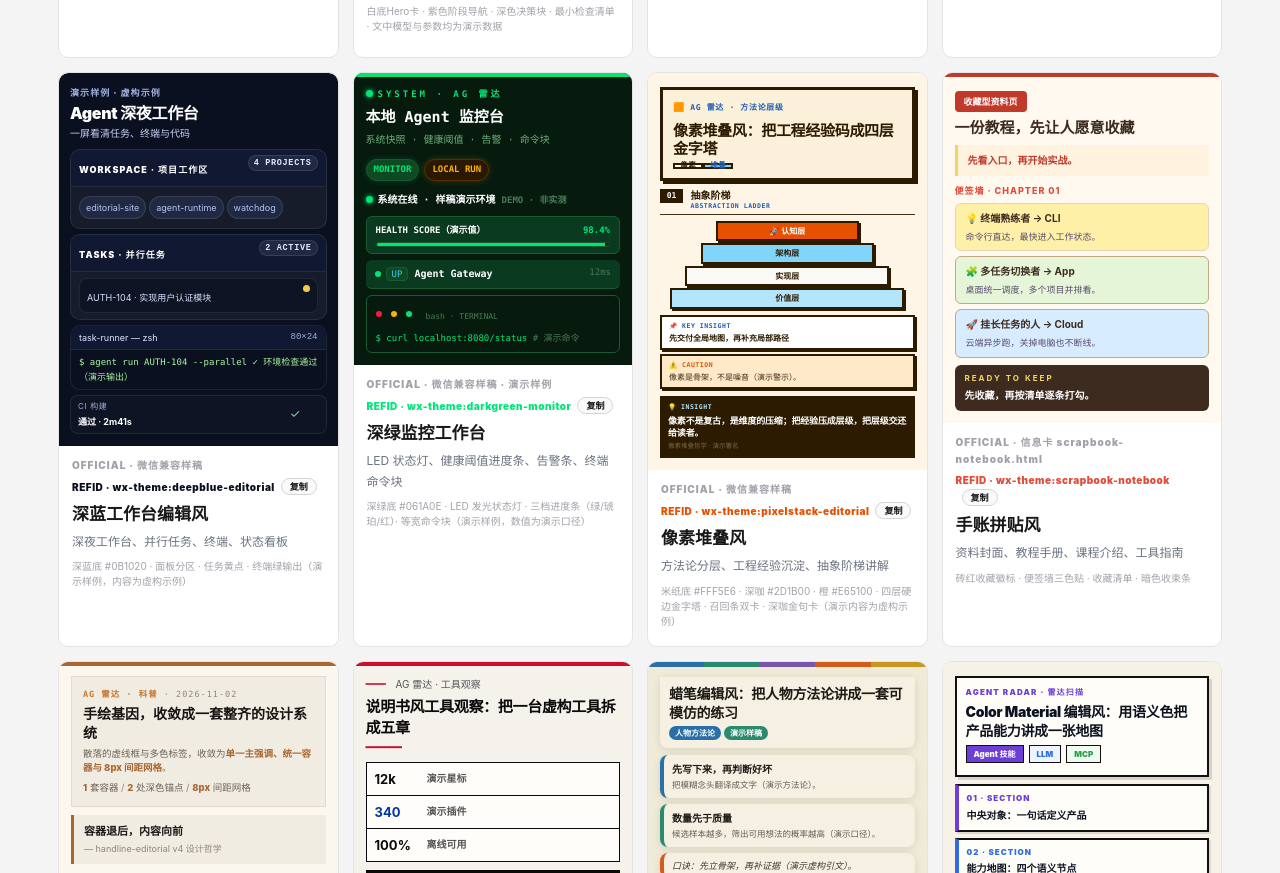
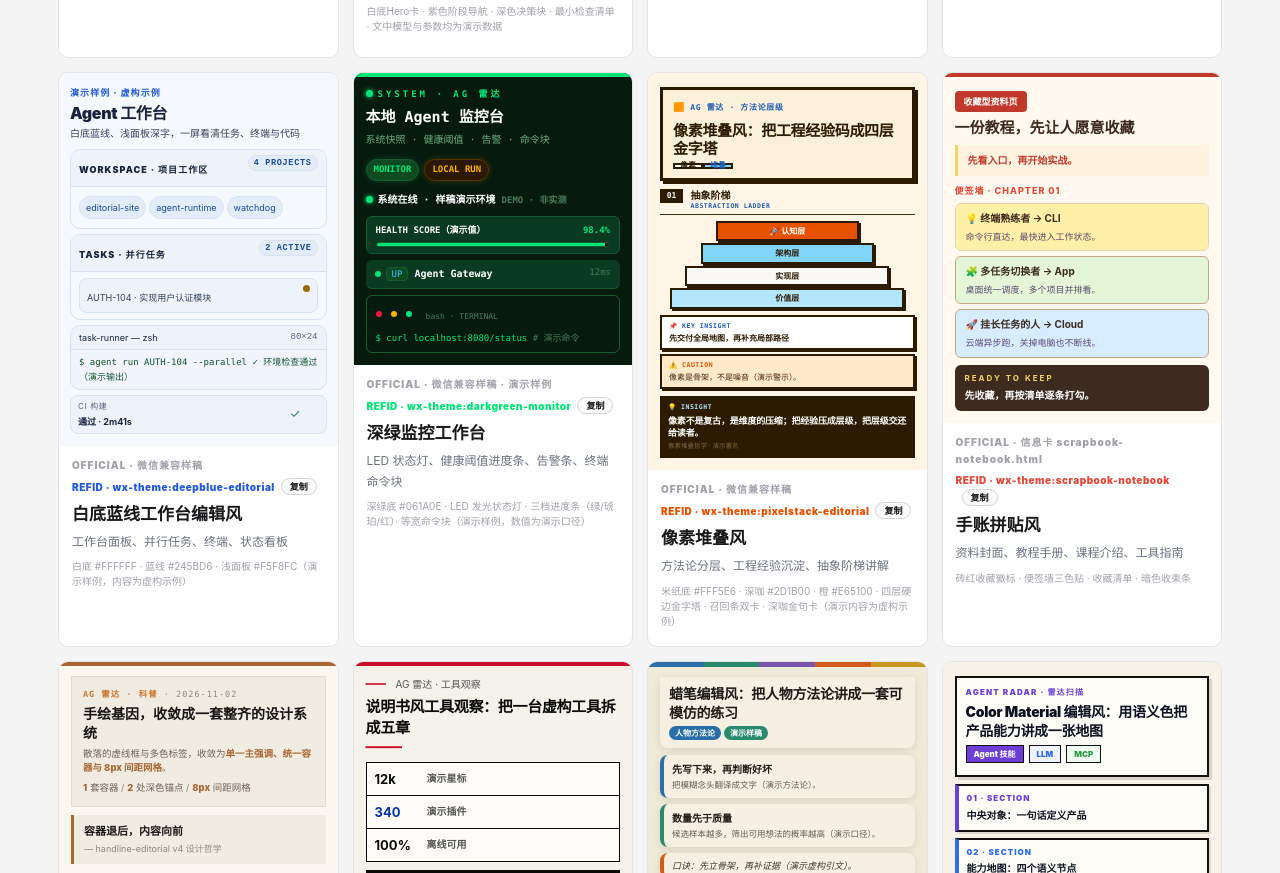
Before and after one commit to ccwq/wx-publish-open-preview, a plain HTML site: page index.html in a window 1280 px wide. Shown: the part 1158-2031 px from the top of the page. Drawn offline with Linux system fonts and the light colour scheme.

Commit message:
fix(preview): deepblue 详情与列表同步白底蓝线主题

```diff
--- a/index.html
+++ b/index.html
@@ -316,36 +316,36 @@ a.preview-link-text:hover{color:#3b82f6}
 <!-- deepblue-editorial -->
 <article class="card">
 <a href="deepblue-editorial.html" class="preview-link">
-<div style="background:#0B1020;padding:12px 11px 12px;border-radius:9px 9px 0 0;min-height:220px;">
+<div style="background:#F5F8FC;padding:12px 11px 12px;border-radius:9px 9px 0 0;min-height:220px;">
 
-<p style="font-size:9px;font-weight:900;color:#9fb0de;text-transform:uppercase;letter-spacing:.12em;margin:0 0 4px;">演示样例 · 虚构示例</p>
-<p style="font-size:16px;font-weight:950;color:#fff;letter-spacing:-.02em;margin:0 0 4px;line-height:1.15;">Agent 深夜工作台</p>
-<p style="font-size:10px;color:#c5d2f7;margin:0 0 8px;line-height:1.5;">一屏看清任务、终端与代码</p>
+<p style="font-size:9px;font-weight:900;color:#245BD6;text-transform:uppercase;letter-spacing:.12em;margin:0 0 4px;">演示样例 · 虚构示例</p>
+<p style="font-size:16px;font-weight:950;color:#17243B;letter-spacing:-.02em;margin:0 0 4px;line-height:1.15;">Agent 工作台</p>
+<p style="font-size:10px;color:#33415C;margin:0 0 8px;line-height:1.5;">白底蓝线、浅面板深字，一屏看清任务、终端与代码</p>
 
-<div style="margin-bottom:5px;"><section style="background:#171C2B;border:1.5px solid rgba(255,255,255,.08);border-radius:10px;overflow:hidden;">
-<section style="padding:5px 8px;border-bottom:1.5px solid rgba(255,255,255,.08);background:#111831;"><span style="font-size:9px;font-weight:900;color:#fff;letter-spacing:.12em;text-transform:uppercase;">Workspace · 项目工作区</span><span style="float:right;padding:2px 5px;border-radius:999px;border:1px solid rgba(255,255,255,.1);background:#202842;color:#dfe8ff;font:800 8.5px/1.2 monospace;text-transform:uppercase;letter-spacing:.08em;">4 projects</span></section>
-<section style="padding:6px 8px;"><span style="display:inline-block;padding:3px 6px;border-radius:999px;border:1px solid rgba(255,255,255,.1);background:#202842;color:#b6c5f2;font-size:9px;margin:0 3px 3px 0;">editorial-site</span><span style="display:inline-block;padding:3px 6px;border-radius:999px;border:1px solid rgba(255,255,255,.1);background:#202842;color:#b6c5f2;font-size:9px;margin:0 3px 3px 0;">agent-runtime</span><span style="display:inline-block;padding:3px 6px;border-radius:999px;border:1px solid rgba(255,255,255,.1);background:#202842;color:#b6c5f2;font-size:9px;margin:0 3px 3px 0;">watchdog</span></section>
+<div style="margin-bottom:5px;"><section style="background:#F5F8FC;border:1px solid #D8E2F0;border-radius:10px;overflow:hidden;">
+<section style="padding:5px 8px;border-bottom:1px solid #D8E2F0;background:#EEF3FA;"><span style="font-size:9px;font-weight:900;color:#17243B;letter-spacing:.12em;text-transform:uppercase;">Workspace · 项目工作区</span><span style="float:right;padding:2px 5px;border-radius:999px;border:1px solid #D8E2F0;background:#E3ECFB;color:#1B4B8F;font:800 8.5px/1.2 monospace;text-transform:uppercase;letter-spacing:.08em;">4 projects</span></section>
+<section style="padding:6px 8px;"><span style="display:inline-block;padding:3px 6px;border-radius:999px;border:1px solid #D8E2F0;background:#E3ECFB;color:#1B4B8F;font-size:9px;margin:0 3px 3px 0;">editorial-site</span><span style="display:inline-block;padding:3px 6px;border-radius:999px;border:1px solid #D8E2F0;background:#E3ECFB;color:#1B4B8F;font-size:9px;margin:0 3px 3px 0;">agent-runtime</span><span style="display:inline-block;padding:3px 6px;border-radius:999px;border:1px solid #D8E2F0;background:#E3ECFB;color:#1B4B8F;font-size:9px;margin:0 3px 3px 0;">watchdog</span></section>
 </section></div>
 
-<div style="margin-bottom:5px;"><section style="background:#171C2B;border:1.5px solid rgba(255,255,255,.08);border-radius:10px;overflow:hidden;">
-<section style="padding:5px 8px;border-bottom:1.5px solid rgba(255,255,255,.08);background:#111831;"><span style="font-size:9px;font-weight:900;color:#fff;letter-spacing:.12em;text-transform:uppercase;">Tasks · 并行任务</span><span style="float:right;padding:2px 5px;border-radius:999px;border:1px solid rgba(255,255,255,.1);background:#202842;color:#dfe8ff;font:800 8.5px/1.2 monospace;text-transform:uppercase;letter-spacing:.08em;">2 active</span></section>
-<section style="padding:6px 8px;"><section style="border:1px solid rgba(255,255,255,.08);background:#0F1424;padding:4px 7px;border-radius:8px;"><span style="font-size:9px;color:#d8e2ff;">AUTH-104 · 实现用户认证模块</span><span style="float:right;width:7px;height:7px;border-radius:50%;background:#F4C84C;display:inline-block;margin-top:2px;"></span></section></section>
+<div style="margin-bottom:5px;"><section style="background:#F5F8FC;border:1px solid #D8E2F0;border-radius:10px;overflow:hidden;">
+<section style="padding:5px 8px;border-bottom:1px solid #D8E2F0;background:#EEF3FA;"><span style="font-size:9px;font-weight:900;color:#17243B;letter-spacing:.12em;text-transform:uppercase;">Tasks · 并行任务</span><span style="float:right;padding:2px 5px;border-radius:999px;border:1px solid #D8E2F0;background:#E3ECFB;color:#1B4B8F;font:800 8.5px/1.2 monospace;text-transform:uppercase;letter-spacing:.08em;">2 active</span></section>
+<section style="padding:6px 8px;"><section style="border:1px solid #D8E2F0;background:#EEF3FA;padding:4px 7px;border-radius:8px;"><span style="font-size:9px;color:#33415C;">AUTH-104 · 实现用户认证模块</span><span style="float:right;width:7px;height:7px;border-radius:50%;background:#9A6B00;display:inline-block;margin-top:2px;"></span></section></section>
 </section></div>
 
-<div style="margin-bottom:5px;"><section style="background:#0B1020;border:1.5px solid rgba(255,255,255,.08);border-radius:10px;overflow:hidden;">
-<section style="padding:4px 8px;background:#111831;border-bottom:1px solid rgba(255,255,255,.08);color:#dfe8ff;font-size:9px;">task-runner — zsh<span style="float:right;font-family:monospace;color:#9fb0de;">80×24</span></section>
-<section style="padding:5px 8px;font-family:ui-monospace,SFMono-Regular,Menlo,Consolas,monospace;color:#a8f59f;font-size:9px;line-height:1.6;">$ agent run AUTH-104 --parallel ✓ 环境检查通过（演示输出）</section>
+<div style="margin-bottom:5px;"><section style="background:#F1F5FB;border:1px solid #D8E2F0;border-radius:10px;overflow:hidden;">
+<section style="padding:4px 8px;background:#EEF3FA;border-bottom:1px solid #D8E2F0;color:#17243B;font-size:9px;">task-runner — zsh<span style="float:right;font-family:monospace;color:#55637A;">80×24</span></section>
+<section style="padding:5px 8px;font-family:ui-monospace,SFMono-Regular,Menlo,Consolas,monospace;color:#14532D;font-size:9px;line-height:1.6;">$ agent run AUTH-104 --parallel ✓ 环境检查通过（演示输出）</section>
 </section></div>
 
-<div><section style="border:1px solid rgba(255,255,255,.08);background:#0F1424;padding:4px 7px;border-radius:8px;"><span style="display:inline-block;width:88%;vertical-align:middle;"><span style="font-size:8px;color:#9fb0de;letter-spacing:.08em;text-transform:uppercase;display:block;">CI 构建</span><strong style="font-size:9px;color:#fff;display:block;">通过 · 2m41s</strong></span><span style="font-size:12px;color:#7fe1a2;display:inline-block;vertical-align:middle;">✓</span></section></div>
+<div><section style="border:1px solid #D8E2F0;background:#EEF3FA;padding:4px 7px;border-radius:8px;"><span style="display:inline-block;width:88%;vertical-align:middle;"><span style="font-size:8px;color:#55637A;letter-spacing:.08em;text-transform:uppercase;display:block;">CI 构建</span><strong style="font-size:9px;color:#17243B;display:block;">通过 · 2m41s</strong></span><span style="font-size:12px;color:#1E7B4C;display:inline-block;vertical-align:middle;">✓</span></section></div>
 </div>
 </a>
 <div style="padding:11px 13px 13px;">
 <p class="status">OFFICIAL · 微信兼容样稿</p>
-<p style="margin:4px 0 0;font-size:10px;font-weight:900;color:#0B1020;letter-spacing:0.5px;">REFID · wx-theme:deepblue-editorial<button class="ref-copy" onclick="copyIdxRef('wx-theme:deepblue-editorial')">复制</button></p>
-<h2 style="font-size:17px;margin:4px 0 0;font-weight:800;">深蓝工作台编辑风</h2>
-<p style="font-size:12px;color:#6B7280;margin:3px 0 7px;">深夜工作台、并行任务、终端、状态看板</p>
-<small style="display:block;color:#a1a1aa;font-size:10px;line-height:1.5;min-height:36px;margin-bottom:4px;">深蓝底 #0B1020 · 面板分区 · 任务黄点 · 终端绿输出（演示样例，内容为虚构示例）</small>
+<p style="margin:4px 0 0;font-size:10px;font-weight:900;color:#245BD6;letter-spacing:0.5px;">REFID · wx-theme:deepblue-editorial<button class="ref-copy" onclick="copyIdxRef('wx-theme:deepblue-editorial')">复制</button></p>
+<h2 style="font-size:17px;margin:4px 0 0;font-weight:800;">白底蓝线工作台编辑风</h2>
+<p style="font-size:12px;color:#6B7280;margin:3px 0 7px;">工作台面板、并行任务、终端、状态看板</p>
+<small style="display:block;color:#a1a1aa;font-size:10px;line-height:1.5;min-height:36px;margin-bottom:4px;">白底 #FFFFFF · 蓝线 #245BD6 · 浅面板 #F5F8FC（演示样例，内容为虚构示例）</small>
 </div>
 </article>
 
```
Also changed, not shown: deepblue-editorial.html (+5 -5 lines).
